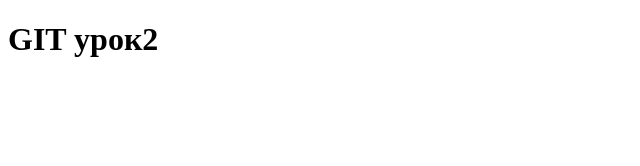
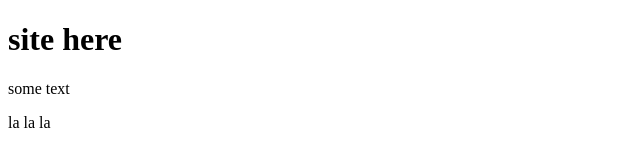
Before and after one commit to klap4uk-roman/site, a plain HTML site: page index.html in a window 1280 px wide. Shown: the whole page, without its empty margins (0-640 px from the left). Drawn offline with Linux system fonts and the light colour scheme.

Commit message:
second commit

```diff
--- a/index.html
+++ b/index.html
@@ -2,10 +2,12 @@
 <html lang="en">
 <head>
 	<meta charset="UTF-8">
-	<title>Document</title>
+	<title>Site</title>
+	<link rel="stylesheet" href="css/style.css"
 </head>
 <body>
-	<h1>GIT урок2</h1>
-
+	<h1>site here</h1>
+	<p>some text</p>
+	<p>la la la</p>
 </body>
 </html>
```
Also changed, not shown: css/style.css (added).
